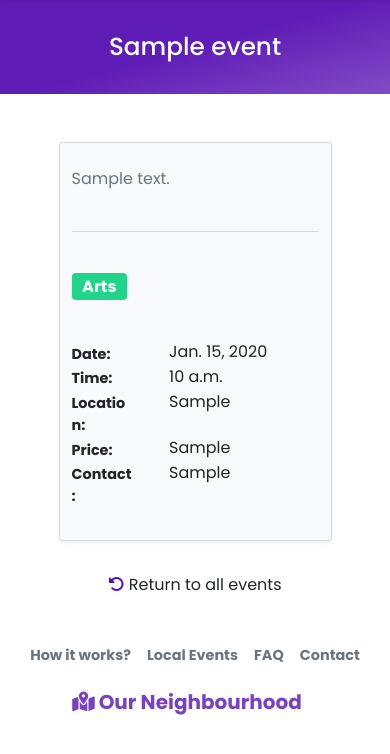
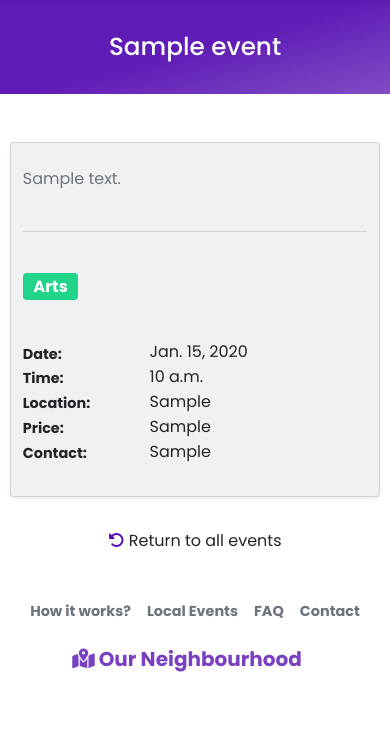
Before and after one commit to stef-cruz/our_neighbourhood, a Django app: page /events/1/ in a window 390 px wide. Shown: the part 56-810 px from the top of the page. Run offline with Django 3.2, Linux system fonts and the light colour scheme; tables that the repository leaves empty hold one stand-in row (values such as "Sample post"); some libraries are stand-ins or nearby versions.

Commit message:
Refactor style event detail and preview event page

```diff
--- a/events/templates/events/event-detail.html
+++ b/events/templates/events/event-detail.html
@@ -8,7 +8,7 @@
 {% block content %}
 <section class="container event-detail">
     <div class="row">
-        <div class="bg-light shadow-sm card event-detail__wrapper">
+        <div class="bg-light-gray shadow-sm card event-detail__wrapper">
             <!-- Event description -->
             <div class="col-12 text-muted my-4">
                 {{ event.description }}
--- a/profiles/templates/includes/profile-posts.html
+++ b/profiles/templates/includes/profile-posts.html
@@ -21,7 +21,7 @@
             {% if event.is_paid %}
         <div class="col">
             <div class="card shadow-sm h-100">
-                <div class="card-body">
+                <div class="card-body bg-light-gray">
                     <!-- Event title -->
                     <h5 class="card-title card-content__title my-3 fw-bolder">{{ event.title }}</h5>
 
--- a/static/css/_event.scss
+++ b/static/css/_event.scss
@@ -1,7 +1,9 @@
 .event-detail {
-  max-width: 70vw;
+  max-width: 95vw;
 
   @include bp(tablet) {
+    max-width: 70vw;
+
     &__wrapper {
       padding-right: 1.5rem;
       padding-left: 1.5rem;
--- a/static/css/style.css
+++ b/static/css/style.css
@@ -370,9 +370,12 @@
 }
 
 .event-detail {
-  max-width: 70vw;
+  max-width: 95vw;
 }
 @media (min-width: 48rem) {
+  .event-detail {
+    max-width: 70vw;
+  }
   .event-detail__wrapper {
     padding-right: 1.5rem;
     padding-left: 1.5rem;
```
Also changed, not shown: events/templates/events/preview-event.html (+17 -11 lines), 1 other file.
